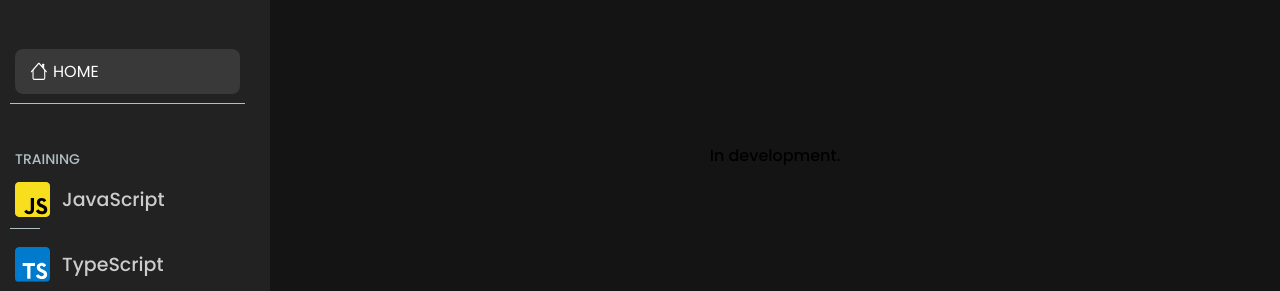
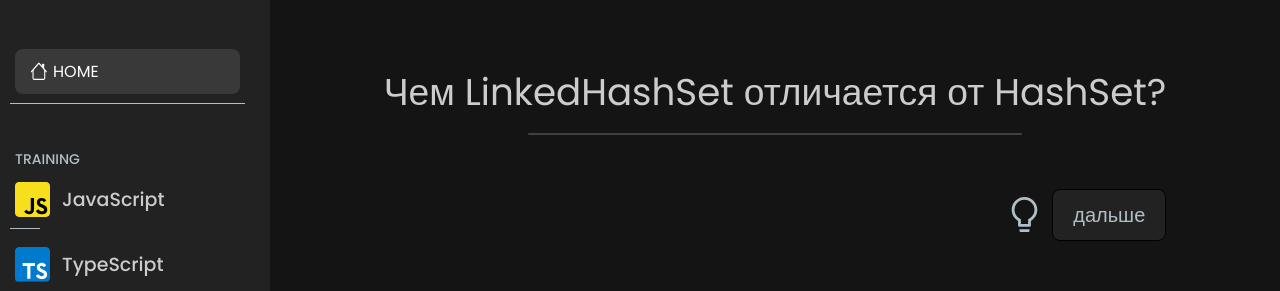
Before and after one commit to Fudo-Creators/hire-it, a React (Create React App) app: page /jsquestion in a window 1280 px wide. Shown: the part 259-550 px from the top of the page. Built offline with nearby package versions, Linux system fonts and the light colour scheme.

Commit message:
dev-question-modal-test

```diff
--- /dev/null
+++ b/src/components/Question/Question.module.scss
@@ -0,0 +1,139 @@
+@import "../../scss/variables";
+
+@keyframes fade {
+  from {
+    opacity: 0;
+  }
+
+  to {
+    opacity: 1;
+  }
+}
+
+
+.question__title {
+  font-style: normal;
+  font-weight: 400;
+  font-size: 37.22px;
+  line-height: 44px;
+  text-align: center;
+  color: $main-text;
+  display: flex;
+  align-items: center;
+  flex-direction: column;
+  margin-bottom: 54px;
+}
+
+.question__title__line {
+  width: 63%;
+  border-radius: 3px;
+  height: 2px;
+  background-color: $light-dark;
+  margin-top: 19px;
+}
+
+.question__btns {
+  display: flex;
+  flex-direction: row;
+  align-items: center;
+  justify-content: flex-end;
+}
+
+.answer {
+  &__container {
+    background-color: $main-dark;
+    color: $main-text;
+    width: 800px;
+    top: 45%;
+    right: 50%;
+    transform: translate(50%, -50%);
+    border-radius: 7px;
+    font-weight: 400;
+    font-size: 16px;
+    padding: 20px 30px 20px 20px;
+    animation-name: fade;
+    animation-duration: 1s;
+    min-height: 150px;
+    z-index: 2;
+    position: absolute;
+  }
+
+  &__next {
+    display: flex;
+    justify-content: flex-end;
+  }
+
+  &__close {
+    color: $light-gray;
+    font-size: 35px;
+    position: absolute;
+    right: 20px;
+    top: 5px;
+    cursor: pointer;
+    transition: 0.4s color;
+
+    &:hover {
+      color: $gold;
+    }
+  }
+
+  &__title {
+    font-size: 30px;
+    margin: 0 auto;
+    color: $light-gray;
+    width: 100%;
+    margin-bottom: 20px;
+    line-height: 1;
+    position: relative;
+
+    &::after {
+      content: '';
+      position: absolute;
+      bottom: -5px;
+      width: 100px;
+      height: 1px;
+      left: 0;
+      background-color: $light-gray;
+    }
+  }
+  &__text {
+    z-index: 1;
+    font-family: 'Poppins', sans-serif !important;
+    font-size: 19px;
+    background-color: transparent !important;
+    overflow-x: hidden !important;
+    overflow-y: auto !important;
+    padding: 0px !important;
+    padding-right: 15px !important;
+    max-height: 600px;
+
+    & span {
+      font-family: 'Poppins', sans-serif !important;
+    }
+  }
+}
+
+
+
+
+
+
+:global {
+  .question__btns {
+    &__bulb {
+      font-size: 35px;
+      margin: 0 auto;
+      color: $light-gray;
+      width: 100%;
+      line-height: 1;
+      margin: 0;
+      width: auto;
+      margin-right: 10px;
+      cursor: pointer;
+      transition: 0.3s color;
+      &:hover {
+        color: $gold;
+      }
+    }
+  }
+}
--- a/src/components/Question/Question.tsx
+++ b/src/components/Question/Question.tsx
@@ -1,18 +1,55 @@
-import { Radio, RadioChangeEvent } from "antd";
-import { useEffect, useState } from "react";
-import SyntaxHighlighter from "react-syntax-highlighter";
-import { darcula } from "react-syntax-highlighter/dist/esm/styles/hljs";
-import { notification, Spin } from "antd";
-import styles from "../Question/Question.module.sass";
+import usePopup from "../../hooks/usePopup";
 
-const Question = (props: any) => {
-  const { title, key } = props.questions;
-  const { index } = props;
+import Loader from "../UI/Loader/Loader";
+import { BulbOutlined } from "@ant-design/icons";
+import { Button } from "antd";
+import { darcula } from 'react-syntax-highlighter/dist/esm/styles/hljs';
+import SyntaxHighlighter from 'react-syntax-highlighter';
 
-  return (
+import styles from "../Question/Question.module.scss";
+import { useState } from "react";
+
+const Question: React.FC = (props: any) => {
+  const [isLoaded, setIsLoaded] = useState<boolean>(true); // пока нет бд, оставлю тут true
+  const { showPopup, setShowPopup, Portal } = usePopup();
+
+  return isLoaded ? (
     <div className={styles.wrapper__default}>
-      <>asd</>
+      <h1 className={styles.question__title}>
+        Чем LinkedHashSet отличается от HashSet?
+        <div className={styles.question__title__line}></div>
+      </h1>
+      {showPopup ? (
+        <Portal>
+          <div className={styles.answer__container}>
+            <h2 className={styles.answer__title}>Объяснение</h2>
+            <span className={`popup__close ${styles.answer__close}`}>
+              ✖
+            </span>
+            <SyntaxHighlighter
+                language='javascript'
+                style={darcula}
+                className={styles.answer__text}
+                wrapLines={true}
+                wrapLongLines={true}>
+                LinkedHashSet отличается от HashSet только тем, что в его основе лежит LinkedHashMap вместо HashMap. Благодаря этому порядок элементов при обходе коллекции является идентичным порядку добавления элементов (insertion-order). При добавлении элемента, который уже присутствует в LinkedHashSet (т.е. с одинаковым ключом), порядок обхода элементов не изменяется.
+              </SyntaxHighlighter>
+              <div className={styles.answer__next}>
+              <Button>дальше</Button>
+              </div>
+          </div>
+        </Portal>
+      ) : null}
+      <div className={styles.question__btns}>
+        <BulbOutlined
+          className="question__btns__bulb"
+          onClick={() => setShowPopup(true)}
+        />
+        <Button>дальше</Button>
+      </div>
     </div>
+  ) : (
+    <Loader />
   );
 };
 export default Question;
--- a/src/pages/js/JsQuestion/JsQuestion.tsx
+++ b/src/pages/js/JsQuestion/JsQuestion.tsx
@@ -1,19 +1,20 @@
 import Container from "../../../components/Container/Container";
 import Footer from "../../../components/Footer/Footer";
 import Header from "../../../components/Header/Header";
+import Question from "../../../components/Question/Question";
 import Sider from "../../../components/Sider/Sider";
 import Layout from "../../../components/UI/Layout/Layout";
 
 import styles from "../../../scss/App.module.scss";
 
-const JsQuestion = () => {
+const JsQuestion: React.FC = () => {
   return (
     <>
       <Layout className={styles.wrapp}>
         <Sider />
         <div className={styles.container}>
           <Header />
-          <Container content="In development." />
+          <Container content={<Question/>}/>
           <Footer />
         </div>
       </Layout>
```
Also changed, not shown: src/components/Question/Question.module.sass (deleted, +0 -10 lines), src/hooks/usePopup.tsx (+9 -8 lines), 1 other file (tests, documents, lock files or other folders).
